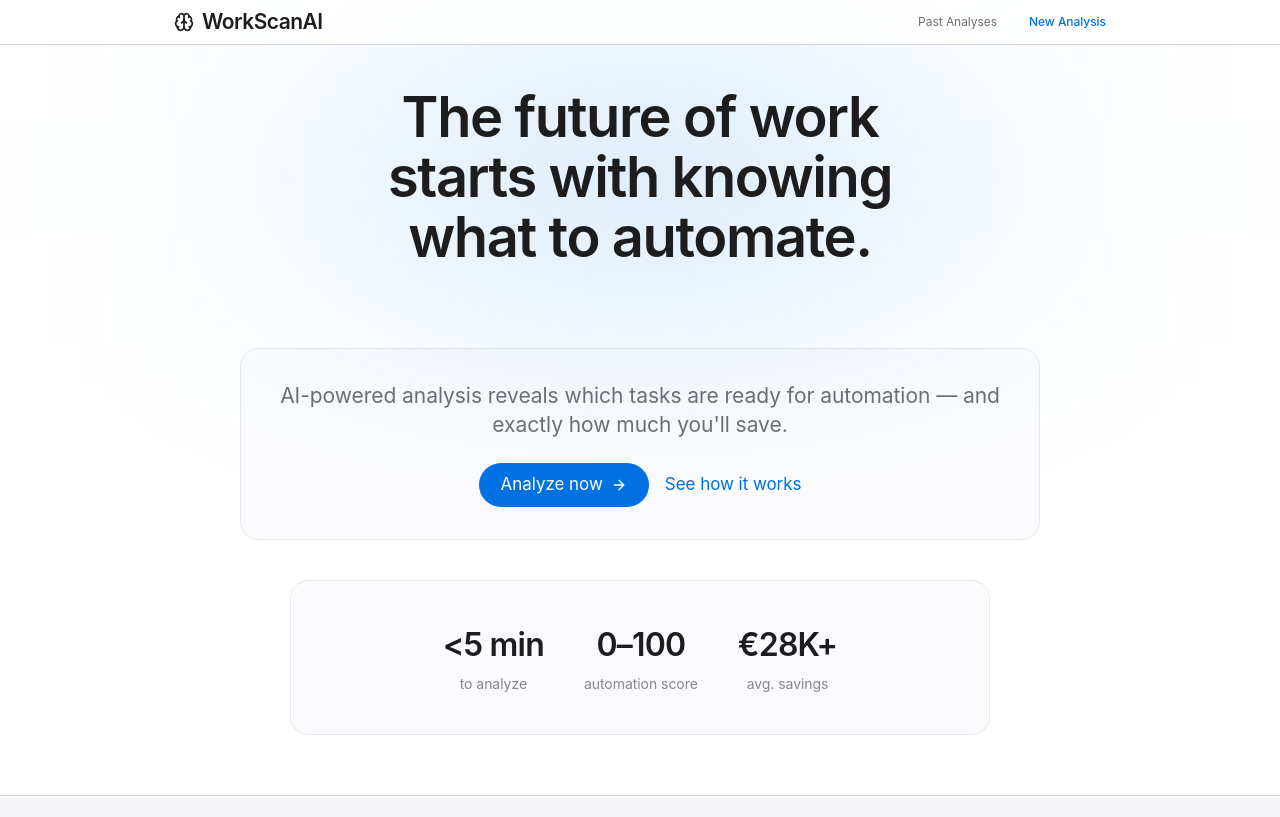
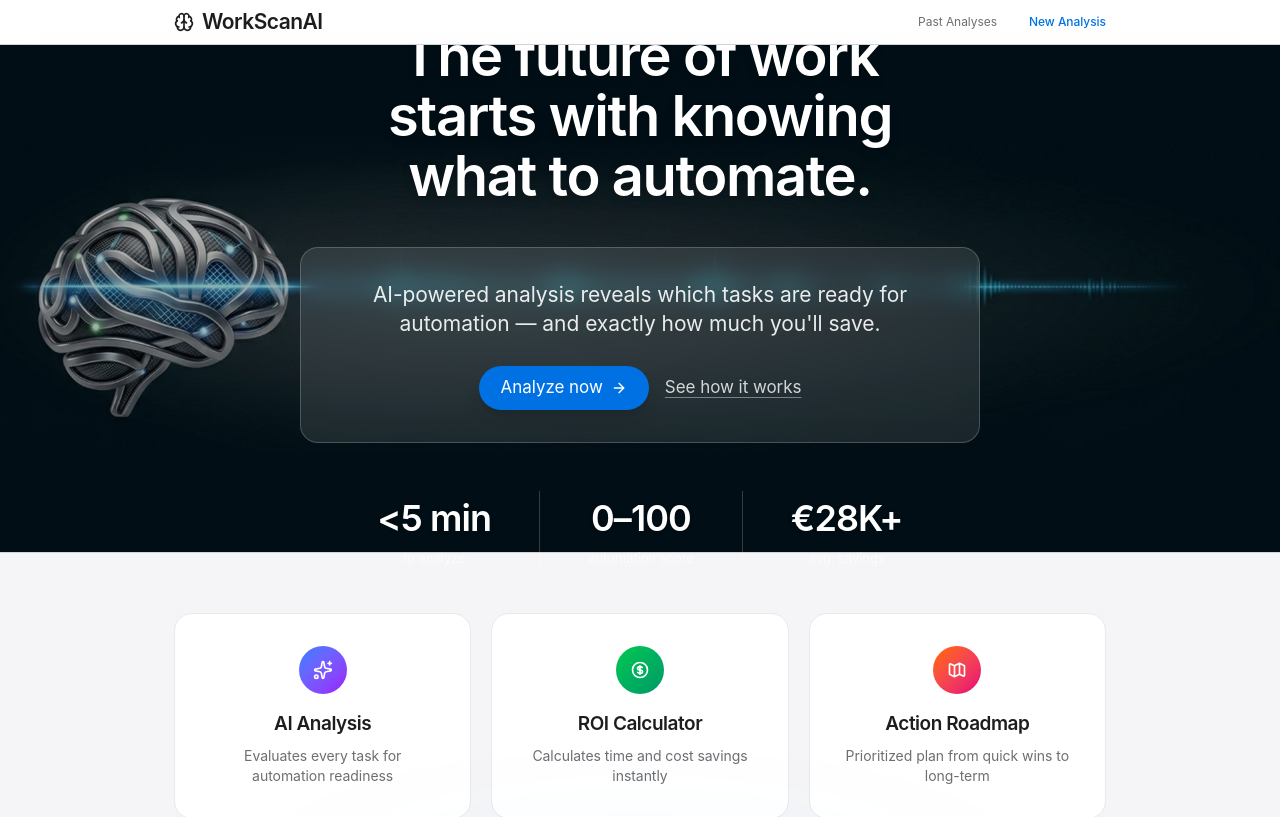
Before and after one commit to ibxibx/workscanai, a Next.js app in the folder frontend/: page / in a window 1280 px wide. Shown: the top 817 px of the page. Built offline with nearby package versions, Linux system fonts and the light colour scheme; no server answers.

Commit message:
feat: hero banner with img tag overlay fix, analyze section gradient bg and spotlight hover effect

```diff
--- a/frontend/src/app/page.tsx
+++ b/frontend/src/app/page.tsx
@@ -1,12 +1,22 @@
 'use client'
 
-import { useState } from 'react'
+import { useState, useRef, useCallback } from 'react'
 import Link from 'next/link'
 import { ArrowRight, Brain, Sparkles } from 'lucide-react'
 import WorkflowForm from '@/components/WorkflowForm'
 
 export default function LandingPage() {
   const [formError, setFormError] = useState<string | null>(null)
+  const [spotlightPos, setSpotlightPos] = useState({ x: 50, y: 50 })
+  const [spotlightVisible, setSpotlightVisible] = useState(false)
+  const analyzeRef = useRef<HTMLElement>(null)
+
+  const handleMouseMove = useCallback((e: React.MouseEvent<HTMLElement>) => {
+    const rect = e.currentTarget.getBoundingClientRect()
+    const x = ((e.clientX - rect.left) / rect.width) * 100
+    const y = ((e.clientY - rect.top) / rect.height) * 100
+    setSpotlightPos({ x, y })
+  }, [])
 
   const handleAnalysisComplete = (workflowId: number) => {
     // Use hard navigation so the overlay stays visible during the transition
@@ -41,37 +51,48 @@ export default function LandingPage() {
         </div>
       </nav>
 
-      {/* Hero Section */}
-      <section className="pt-[88px] pb-[60px]">
-        <div className="max-w-[980px] mx-auto px-6 text-center">
-          <div className="relative inline-block mb-[40px]">
-            <div className="absolute inset-0 -inset-x-[200px] bg-gradient-to-r from-transparent via-[#0071e3]/25 to-transparent blur-[120px]"></div>
-            <h1 className="relative text-[56px] leading-[1.07] font-semibold tracking-tight text-[#1d1d1f] px-[40px]">
+      {/* Hero Section — real img so the overlay is structurally confined to the image */}
+      <section className="relative mt-[44px]">
+        {/* The image sets the natural height of the section */}
+        <img
+          src="/Banner1.jpg"
+          alt=""
+          aria-hidden="true"
+          className="block w-full h-auto"
+        />
+        {/* Overlay sits on top of the image only — can never escape the section */}
+        <div className="absolute inset-0 bg-black/30 pointer-events-none" />
+
+        {/* Content is centred over the image */}
+        <div className="absolute inset-0 flex items-center">
+          <div className="w-full max-w-[980px] mx-auto px-6 py-[90px] text-center">
+
+          {/* Headline */}
+          <h1 className="text-[56px] leading-[1.07] font-semibold tracking-tight text-white mb-[16px] drop-shadow-lg">
             The future of work
             <br />
             starts with knowing
             <br />
             what to automate.
           </h1>
-          </div>
 
           {/* Value Proposition Block */}
-          <div className="max-w-[800px] mx-auto mt-[40px] mb-[40px]">
-            <div className="bg-[#fbfbfd] border border-[#e8e8ed] rounded-[18px] p-[32px] transition-all duration-300 hover:border-[#0071e3] hover:shadow-lg">
-              <p className="text-[21px] leading-[1.381] font-normal text-[#6e6e73] mb-[24px]">
+          <div className="max-w-[680px] mx-auto mt-[40px]">
+            <div className="bg-white/10 backdrop-blur-md border border-white/20 rounded-[18px] p-[32px]">
+              <p className="text-[21px] leading-[1.381] font-normal text-white/90 mb-[28px]">
                 AI-powered analysis reveals which tasks are ready for automation — and exactly how much you'll save.
               </p>
-              <div className="flex gap-[16px] justify-center items-center">
+              <div className="flex gap-[16px] justify-center items-center flex-wrap">
                 <a
                   href="#analyze"
-                  className="inline-flex items-center gap-[8px] bg-[#0071e3] hover:bg-[#0077ed] text-white text-[17px] leading-[1.17] font-normal px-[22px] py-[12px] rounded-full transition-all group"
+                  className="inline-flex items-center gap-[8px] bg-[#0071e3] hover:bg-[#0077ed] text-white text-[17px] leading-[1.17] font-normal px-[22px] py-[12px] rounded-full transition-all group shadow-lg"
                 >
                   <span>Analyze now</span>
                   <ArrowRight className="h-[16px] w-[16px] group-hover:translate-x-[2px] transition-transform" />
                 </a>
                 <a
                   href="#example"
-                  className="text-[#0071e3] hover:text-[#0077ed] text-[17px] leading-[1.17] font-normal transition-colors"
+                  className="text-white/80 hover:text-white text-[17px] leading-[1.17] font-normal transition-colors underline underline-offset-4 decoration-white/40"
                 >
                   See how it works
                 </a>
@@ -79,26 +100,26 @@ export default function LandingPage() {
             </div>
           </div>
 
-          {/* Stats Block */}
-          <div className="max-w-[700px] mx-auto">
-            <div className="bg-[#fbfbfd] border border-[#e8e8ed] rounded-[18px] p-[40px] transition-all duration-300 hover:border-[#0071e3] hover:shadow-lg">
-              <div className="flex gap-[40px] justify-center text-[14px]">
-                <div>
-                  <div className="text-[32px] font-semibold tracking-tight text-[#1d1d1f] mb-[4px]">&lt;5 min</div>
-                  <div className="text-[#86868b]">to analyze</div>
+          {/* Stats strip */}
+          <div className="flex gap-[48px] justify-center mt-[48px] flex-wrap">
+            <div className="text-center">
+              <div className="text-[36px] font-semibold tracking-tight text-white drop-shadow">&lt;5 min</div>
+              <div className="text-[13px] text-white/60 mt-[4px]">to analyze</div>
             </div>
-                <div>
-                  <div className="text-[32px] font-semibold tracking-tight text-[#1d1d1f] mb-[4px]">0–100</div>
-                  <div className="text-[#86868b]">automation score</div>
+            <div className="w-px bg-white/20 self-stretch hidden sm:block" />
+            <div className="text-center">
+              <div className="text-[36px] font-semibold tracking-tight text-white drop-shadow">0–100</div>
+              <div className="text-[13px] text-white/60 mt-[4px]">automation score</div>
             </div>
-                <div>
-                  <div className="text-[32px] font-semibold tracking-tight text-[#1d1d1f] mb-[4px]">€28K+</div>
-                  <div className="text-[#86868b]">avg. savings</div>
+            <div className="w-px bg-white/20 self-stretch hidden sm:block" />
+            <div className="text-center">
+              <div className="text-[36px] font-semibold tracking-tight text-white drop-shadow">€28K+</div>
+              <div className="text-[13px] text-white/60 mt-[4px]">avg. savings</div>
             </div>
           </div>
-            </div>
-          </div>
-        </div>
+
+          </div>{/* end inner max-w div */}
+        </div>{/* end absolute inset-0 flex div */}
       </section>
 
       {/* Features */}
@@ -191,11 +212,28 @@ export default function LandingPage() {
       </section>
 
       {/* ── Analyze Form Section ── */}
-      <section id="analyze" className="py-[80px] bg-[#f5f5f7] border-t border-[#d2d2d7]">
-        <div className="max-w-[980px] mx-auto px-6">
+      <section
+        id="analyze"
+        ref={analyzeRef}
+        className="relative py-[80px] border-t border-[#d2d2d7] overflow-hidden"
+        style={{ background: 'linear-gradient(to bottom, #e8e8ea 0%, #d8d8da 100%)' }}
+        onMouseMove={handleMouseMove}
+        onMouseEnter={() => setSpotlightVisible(true)}
+        onMouseLeave={() => setSpotlightVisible(false)}
+      >
+        {/* Faded light-blue mouse spotlight */}
+        <div
+          className="pointer-events-none absolute inset-0 transition-opacity duration-500"
+          style={{
+            opacity: spotlightVisible ? 1 : 0,
+            background: `radial-gradient(500px circle at ${spotlightPos.x}% ${spotlightPos.y}%, rgba(220,235,255,0.45) 0%, transparent 70%)`,
+          }}
+        />
+
+        <div className="relative z-10 max-w-[980px] mx-auto px-6">
           <div className="text-center mb-[48px]">
             <div className="relative inline-block">
-              <div className="absolute inset-0 -inset-x-[160px] bg-gradient-to-r from-transparent via-[#0071e3]/25 to-transparent blur-[100px]"></div>
+              <div className="absolute inset-0 -inset-x-[160px] bg-gradient-to-r from-transparent via-[#0071e3]/15 to-transparent blur-[100px]"></div>
               <h2 className="relative text-[40px] leading-[1.1] font-semibold tracking-tight mb-[12px] text-[#1d1d1f] px-[32px]">
                 Start your analysis now.
               </h2>
```
Also changed, not shown: frontend/public/Banner1.jpg (added). Lines whose indentation alone changed are shown as unchanged.
